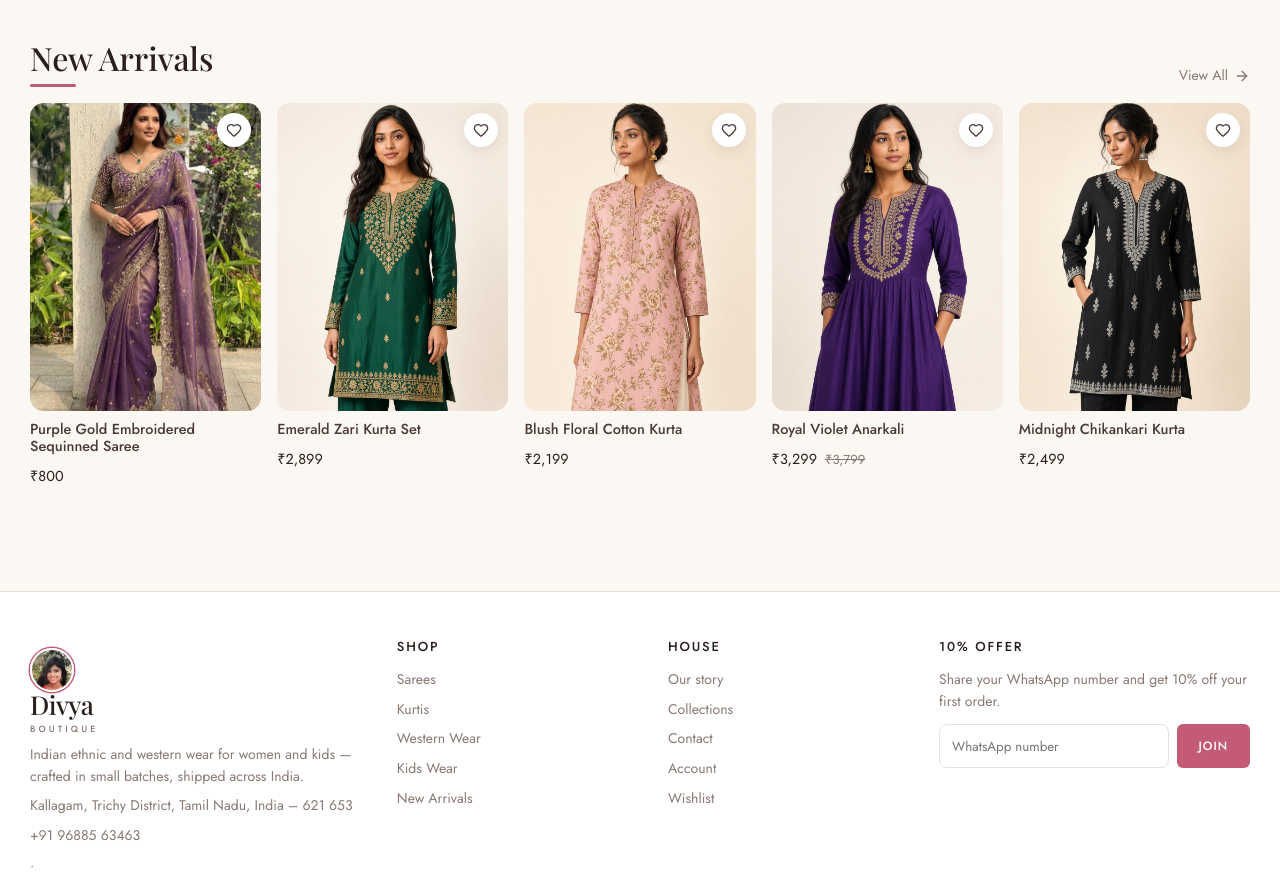
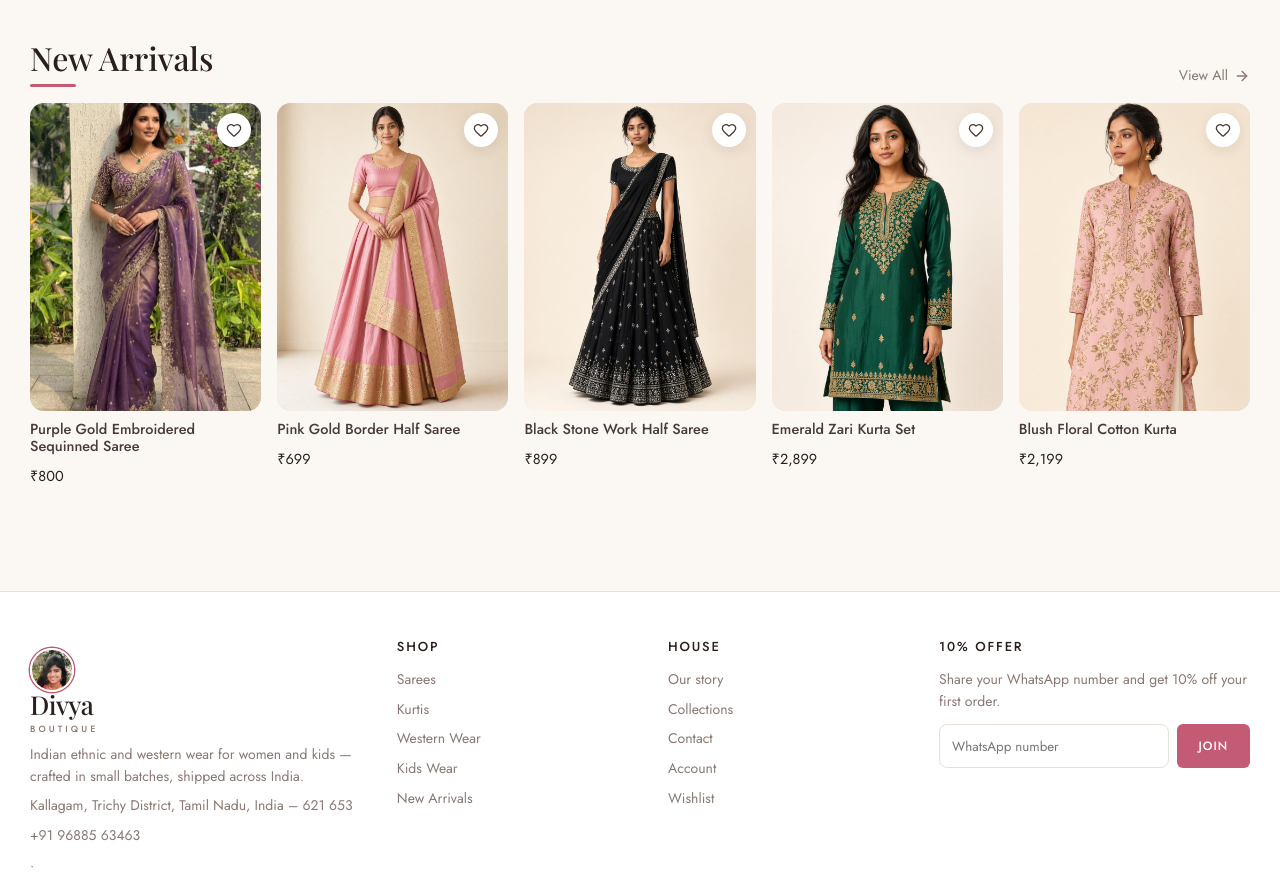
Before and after one commit to balachandarj-hash/divya-boutique, a React (Vite) app: page / in a window 1280 px wide. Shown: the part 909-1795 px from the top of the page. Built offline with nearby package versions, Linux system fonts and the light colour scheme; a web font is replaced by a local one.

Commit message:
Add pink gold-border and black stone-work half sarees.
Realistic catalog photos, priced ₹699 and ₹899, listed on Sarees and New Arrivals.

```diff
--- a/src/data/catalog.ts
+++ b/src/data/catalog.ts
@@ -127,6 +127,54 @@ export const PRODUCTS: Product[] = [
     collections: ['festive', 'wedding'],
     rating: 4.8,
     reviews: 12,
+  },
+  {
+    id: 'ab-half-saree-pink',
+    slug: 'pink-gold-border-half-saree',
+    name: 'Pink Gold Border Half Saree',
+    category: 'sarees',
+    price: 699,
+    colors: ['Pink', 'Gold'],
+    sizes: ADULT,
+    fabric: 'Silk-blend langa with woven gold zari border',
+    care: 'Dry clean recommended. Fold the zari border flat.',
+    description:
+      'A blush-pink half saree set with a wide gold border on the langa and davani. Blouse, skirt and drape included — festive and ready for functions.',
+    details: [
+      'Pink half saree',
+      'Gold border on langa and davani',
+      'Comes as a set: blouse, langa and half saree drape',
+    ],
+    images: ['images/p-half-saree-pink.jpg'],
+    tags: ['half-saree', 'langa-voni', 'davani', 'gold-border', 'festive'],
+    isNew: true,
+    collections: ['festive', 'wedding'],
+    rating: 4.7,
+    reviews: 9,
+  },
+  {
+    id: 'ab-half-saree-black',
+    slug: 'black-stone-work-half-saree',
+    name: 'Black Stone Work Half Saree',
+    category: 'sarees',
+    price: 899,
+    colors: ['Black', 'Silver'],
+    sizes: ADULT,
+    fabric: 'Georgette with stone and crystal embellishment',
+    care: 'Dry clean only. Avoid pulling stones or sequins.',
+    description:
+      'A black half saree set with stone work across the langa, blouse neckline and drape border. Soft sparkle for evening functions and receptions.',
+    details: [
+      'Black half saree',
+      'Stone work on langa, blouse and drape',
+      'Comes as a set: blouse, langa and half saree drape',
+    ],
+    images: ['images/p-half-saree-black.jpg'],
+    tags: ['half-saree', 'langa-voni', 'stone', 'party'],
+    isNew: true,
+    collections: ['festive', 'wedding'],
+    rating: 4.8,
+    reviews: 7,
   },
   {
     id: 'ab-saree-kanjee',
--- a/src/pages/Home.tsx
+++ b/src/pages/Home.tsx
@@ -42,10 +42,10 @@ export default function Home() {
   const slide = SLIDES[i]
   const arrivals = [
     'ab-saree-purple-gold',
+    'ab-half-saree-pink',
+    'ab-half-saree-black',
     'ab-kurta-emerald',
     'ab-kurta-blush',
-    'ab-kurta-violet',
-    'ab-kurta-black',
   ]
     .map((id) => PRODUCTS.find((p) => p.id === id))
     .filter((p): p is (typeof PRODUCTS)[number] => Boolean(p))
```
Also changed, not shown: public/images/p-half-saree-black.jpg (added), public/images/p-half-saree-pink.jpg (added).
